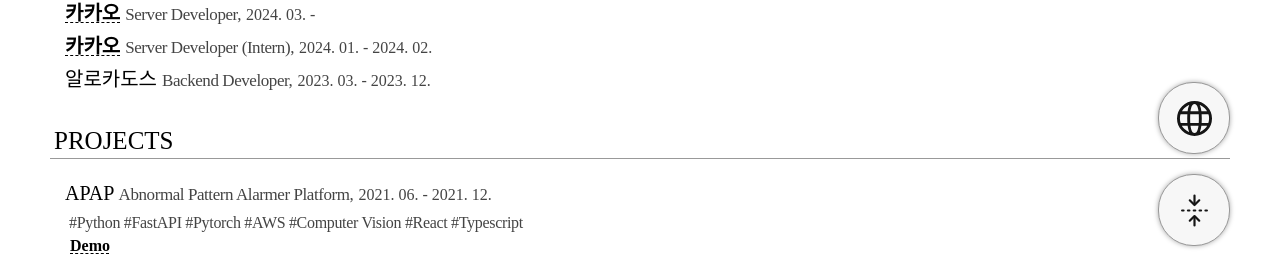
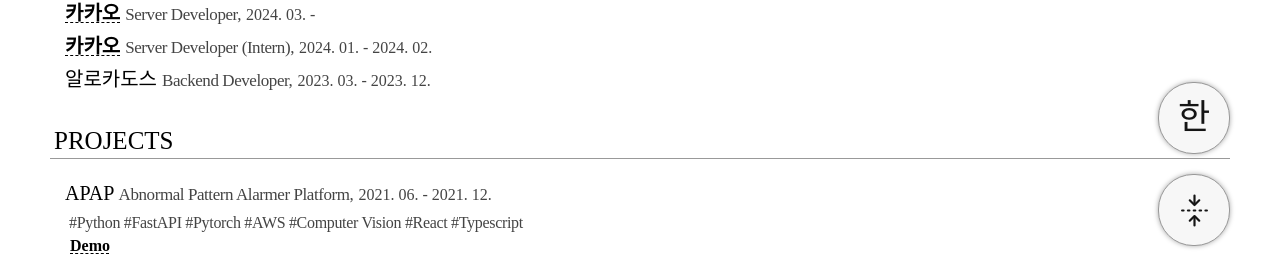
Before and after one commit to riroan/riroan.com, a React (Create React App) app in the folder riroan/: page / in a window 1280 px wide. Shown: the part 412-668 px from the top of the page. Built offline with nearby package versions, Linux system fonts and the light colour scheme; a web font is replaced by a local one.

Commit message:
임시커밋

```diff
--- a/riroan/package.json
+++ b/riroan/package.json
@@ -7,8 +7,10 @@
     "@testing-library/jest-dom": "^5.17.0",
     "@testing-library/react": "^13.4.0",
     "@testing-library/user-event": "^13.5.0",
+    "i18next": "^23.11.2",
     "react": "^18.2.0",
     "react-dom": "^18.2.0",
+    "react-i18next": "^14.1.1",
     "react-icons": "^5.0.1",
     "react-redux": "^9.1.0",
     "react-scripts": "5.0.1",
--- a/riroan/src/components/UtilitySet/UtilitySet.js
+++ b/riroan/src/components/UtilitySet/UtilitySet.js
@@ -2,28 +2,27 @@ import React from 'react'
 import styles from './UtilitySet.module.css'
 import { MdSunny } from 'react-icons/md'
 import { BiSolidMoon } from 'react-icons/bi'
-import { FaLanguage } from 'react-icons/fa6'
 import { GoUnfold, GoFold } from 'react-icons/go'
 import { useSelector, useDispatch } from 'react-redux'
 import { darkmodeActions } from '../../app/darkmodeSlice'
 import { detailActions } from '../../app/detailSlice'
 import { languageActions } from '../../app/languageSlice'
-import { GrLanguage } from 'react-icons/gr'
 import Utility from '../Utility'
+import i18n from 'i18next'
 
 export default function UtilitySet() {
 	const dispatch = useDispatch()
 	const darkmode = useSelector(state => state.darkmode.darkmode)
 	const detail = useSelector(state => state.detail.detail)
 	const language = useSelector(state => state.language.language)
-	const koStyle = { color: 'eee', borderColor: '1a1a1a', backgroundColor: 'red', filter: 'invert(100%)' }
-	const enStyle = { color: '1a1a1a', borderColor: 'eee', backgroundColor: 'red' }
 
 	return (
 		<div className={styles.container}>
 			<Utility
-				icon={<GrLanguage />}
+				icon={language === 'ko' ? '한' : 'A'}
+				style={{ fontWeight: 500 }}
 				onClick={() => {
+					i18n.changeLanguage(language === "ko" ? "en" : "ko")
 					dispatch(languageActions.toggle())
 				}}
 				className={darkmode}
--- a/riroan/src/dictionary/en.js
+++ b/riroan/src/dictionary/en.js
@@ -1,5 +1,25 @@
 const en = {
-	김명기: 'Kim myeong gi',
+	김명기: 'Myeonggi Kim',
+	백준: 'Baekjoon Online Judge (BOJ)',
+	'국내에서 가장 큰 알고리즘 문제 해결 플랫폼입니다. 현재 65등에 위치하고 있습니다.': 'Largest <TODO> platform in Korea. Currently 65th on leaderboard.',
+	솔브드: 'Solved.ac',
+	'백준에서 해결한 문제의 난이도에 따라 레이팅을 얻는 시스템입니다. 현재 278등에 위치하고 있고 상위 0.22%에 해당합니다.':
+		'Rating based on problems solved on BOJ. Currently 278th on leaderboard (top 0.22%)',
+	'솔브드 아레나': 'Solved.ac Arena',
+	'백준에서 개최되는 대회 성적에 따라 레이팅을 얻는 시스템입니다. 현재 44등에 위치하고 있고 상위 1.44%에 해당합니다.':
+	'Rating based on competitions attended on BOJ. Currently 44th on leaderboard (top 1.44%)',
+	'전 세계적으로 인기가 많은 경쟁 알고리즘 문제 해결 플랫폼입니다. 레이팅 1,932는 상위 3.91%에 해당합니다.': 'Competitive Programming platform from Japan. Highest rating 1,369 (top 3.91%)',
+	'최고 레이팅': 'Highest rating',
+	'일본에서 만들어진 경쟁 알고리즘 문제 해결 플랫폼입니다. 레이팅 1,369는 상위 7.58%에 해당합니다.': 'Competitive Programming platform from Japan. Highest rating 1,369 (top 7.58%)',
+	'전 세계 사람들과 겨루는 경쟁 알고리즘 문제 해결 플랫폼입니다. 레이팅 1,415는 상위 11.57%에 해당합니다.': '',
+	'건국대학교에서 개최한 알고리즘 문제 해결 대회입니다.': 'Programming contest hosted at Konkuk University',
+	'운영, 출제 및 검수': 'Coordinator, Problem Setter/Tester',
+	'만쥬의 식사': "Manjyu's Lunch",
+	'비숍 여행': 'Bishop Travels',
+	'시험자리 배정하기': 'Seating Positions for Exam',
+	'즐거운 XOR': 'Happy XOR',
+	'출제 및 검수': 'Problem Setter/Tester',
+	'K-문자열': 'K-String',
 }
 
 export default en
--- /dev/null
+++ b/riroan/src/i18n/index.js
@@ -0,0 +1,22 @@
+import i18n from 'i18next'
+import { initReactI18next } from 'react-i18next'
+import en from './locales/en'
+import ko from './locales/ko'
+
+i18n.use(initReactI18next).init({
+	resources: {
+		en: {
+			translation: en,
+		},
+		ko: {
+			translation: ko,
+		},
+	},
+	lng: 'ko',
+	fallbackLng: 'ko',
+	interpolation: {
+		escapeValue: false,
+	},
+})
+
+export default i18n
--- /dev/null
+++ b/riroan/src/i18n/locales/en.json
@@ -0,0 +1,12 @@
+{
+	"name": "Myeonggi Kim",
+	"greeting": "Hello! I am",
+	"greeting1": "",
+	"greeting2": "",
+	"greeting3": "Share my knowledge and grow together.",
+	"greeting4": "Solve complex problems with code.",
+	"greeting5": "Currently working as a full-time server developer.",
+
+	"company1": "Kakao Corp.",
+	"company2": "Alocados"
+}
--- /dev/null
+++ b/riroan/src/i18n/locales/ko.json
@@ -0,0 +1,117 @@
+{
+	"name": "김명기",
+	"greeting": "안녕하세요! 저는",
+	"greeting1": "언제나 현재 코드를 개선할 수 있는지 고민합니다.",
+	"greeting2": "What보다는 How와 Why를 중요하게 생각합니다.",
+	"greeting3": "알고 있는 지식을 알려주고 배우며 함께 성장하는 것을 지향합니다.",
+	"greeting4": "프로그래밍을 활용하여 문제를 해결하는 것을 좋아합니다.",
+	"greeting5": "파이썬을 주 언어로 사용하고 백엔드개발 업무를 하고 있습니다.",
+
+	"company1": "카카오",
+	"company2": "알로카도스",
+
+	"project1_1": "소프트웨어 마에스트로 12기에서 수행한 프로젝트입니다. CCTV에서 이상행동을 감지하면 관리자에게 알림을 보내고 관리자가 직접 이상행동을 정의할 수 있는 프로젝트입니다. Pytorch를 사용하여 AI모델 개발/학습/배포와 Backoffice페이지 개발을 담당했습니다.",
+	"project1_2": "CI/CD/CT 파이프라인 구성",
+	"project1_3": "관리자가 적은 양의 데이터로 이상행동을 정의할 수 있도록 Few-shot learning 기법 적용",
+	"project1_4": "실시간 추론 환경에서 30FPS인 CCTV와 15FPS인 모델의 처리 속도 차이를 개선하기 위해 프레임 스킵 기법 적용",
+	"project1_5": "Backbone Network 개선, Data augmentation, Fine tuning 학습 기법을 통해 탐지율 85% → 93% 개선",
+	"project1_6": "좌우 반전, 각도 회전 등 다양한 augmentation 기법으로 훈련 데이터 8배 이상 확보",
+	"project1_7": "F1 score, ROC등 다양한 metric을 통해 하이퍼 파라미터 튜닝",
+	"project1_8": "모델 개발을 위한 SOTA 논문 정독 및 적용",
+	"project1_9": "Atomic Design Pattern을 사용하여 Backoffice 페이지 구현",
+	"project1_10": "Agile 개발 방법론 사용",
+	"project1_10_1": "데일리 스크럼 수행",
+	"project1_10_2": "2주단위 스프린트 4회 진행",
+
+	"project2_1": "개인용 스토리지를 편리하게 사용할 수 있도록 개발한 1인 프로젝트입니다. 프론트엔드, 백엔드 개발을 모두 담당했습니다.",
+	"project2_2": "Nginx를 사용하여 리버스 프록시 적용, 최대 전송 파일 크기 제한",
+	"project2_3": "Certbot을 사용하여 HTTPS 통신",
+	"project2_4": "Docker Compose, Github Action을 사용하여 CI/CD 구성",
+	"project2_5": "JWT를 사용하여 인증 기능 구현",
+	"project2_6": "Spring Data JPA를 사용하여 ORM 적용",
+
+	"project3_1": "건국대학교 학생이 해결하지 않은 백준 문제를 분석하고 리스트를 제공하는 1인 프로젝트입니다. 프론트엔드, 백엔드 개발을 모두 담당했습니다.",
+	"project3_2": "Docker Compose, Github Action을 사용하여 CI/CD 구성",
+	"project3_3": "Crontab을 사용하여 주기적인 작업 수행",
+	"project3_4": "Chart.js를 사용하여 해결 문제 수 시각화",
+	"project3_5": "Pagination을 사용하여 효율적으로 목록 제공",
+	"project3_6": "ACM에서 SSL을 발급받아 Loadbalancer에 적용하여 HTTPS 통신 및 로드밸런싱",
+
+	"project4_1": "만우절을 기념하여 롤에서 사용하는 채팅을 모방하여 프로그래밍하는 난해한 프로그래밍 언어를 개발했습니다.",
+	"project4_2": "문법 정의 및 로직 구현",
+	"project4_3": "롤랭 위키 작성",
+
+	"education_1": "건국대학교 컴퓨터공학부 17학번 학사 졸업",
+	"education_2": "서서울생활과학고등학교",
+	"education_3": "국제정보과학과 졸업",
+	"education_4": "2016 MS Office 세계경진대회 한국 대표 선발전 3등상",
+	"education_5": "MOS Word Expert, PPT 취득",
+	"education_6": "ITQ 엑셀/액세스 A등급 취득",
+	"education_7": "정보처리기능사 취득",
+	"education_8": "전산회계 2급 취득",
+	"education_9": "ERP 정보관리사 물류 2급 취득",
+	"education_10": "졸업",
+	"": "양강중학교",
+	"": "서울양목초등학교",
+	"": "ITQ 한글/파워포인트 A등급 취득",
+	"": "워드프로세서 취득",
+
+	"": "전국 대학생 프로그래밍 대회",
+	"": "엘리스 코드 챌린지",
+	"": "2023, 최우수상",
+	"": "현대모비스 알고리즘 경진대회",
+	"": "2023, 장려상",
+	"": "탑 프로그래머스",
+	"": "2022, 탑 프로그래머스 취득",
+	"": "쇼미더 코드",
+	"": "2022, 1회차 금손 취득",
+
+	"": "백준",
+	"": "국내에서 가장 큰 알고리즘 문제 해결 플랫폼입니다. 현재 65등에 위치하고 있습니다.",
+	"": "솔브드",
+	"": "백준에서 해결한 문제의 난이도에 따라 레이팅을 얻는 시스템입니다. 현재 278등에 위치하고 있고 상위 0.22%에 해당합니다.",
+	"": "솔브드 아레나",
+	"": "최고 레이팅 2,234 (SS+)",
+	"": "백준에서 개최되는 대회 성적에 따라 레이팅을 얻는 시스템입니다. 현재 44등에 위치하고 있고 상위 1.44%에 해당합니다.",
+	"": "최고 레이팅 1,932 (Candidate Master)",
+	"": "전 세계적으로 인기가 많은 경쟁 알고리즘 문제 해결 플랫폼입니다. 레이팅 1,932는 상위 3.91%에 해당합니다.",
+	"": "최고 레이팅 1,369 (4 Kyu)",
+	"": "일본에서 만들어진 경쟁 알고리즘 문제 해결 플랫폼입니다. 레이팅 1,369는 상위 7.58%에 해당합니다.",
+	"": "Topcoder 최고 레이팅 1,415",
+	"": "전 세계 사람들과 겨루는 경쟁 알고리즘 문제 해결 플랫폼입니다. 레이팅 1,415는 상위 11.57%에 해당합니다.",
+	"": "건국대학교에서 개최한 알고리즘 문제 해결 대회입니다.",
+	"": "KUPC 2022 운영, 출제 및 검수",
+	"": "만쥬의 식사",
+	"": "비숍 여행",
+	"": "시험자리 배정하기",
+	"": "즐거운 XOR",
+	"": "KUPC 2023 출제 및 검수",
+	"": "K-문자열",
+
+	"": "FastAPI 오픈소스 기여",
+	"": "FastAPI 공식문서 번역에 기여했습니다.",
+	"": "SW 마에스트로 12기",
+	"": "한국정보산업연합회에서 주관하는 SW인재양성 프로그램입니다.",
+	"": "육군 SW 개발병",
+	"": "SW 개발병으로 군 복무를 수행했습니다.",
+
+	"": "Python3로 817점 취득",
+	"": "정보처리기사",
+	"": "제 1회 TOSC에서 최고점 취득",
+
+	"": "리그오브레전드",
+	"": "메이플스토리",
+	"": "배틀넷",
+	"": "하스스톤",
+
+	"": "이메일",
+	"": "블로그",
+	"": "인스타그램",
+	"": "깃허브",
+	"": "링크드인",
+	"": "백준",
+	"": "솔브드",
+	"": "코드포스",
+	"": "앳코더",
+	"": "탑코더"
+}
--- a/riroan/src/index.js
+++ b/riroan/src/index.js
@@ -5,6 +5,7 @@ import './reset.css'
 import './default.css'
 import { Provider } from 'react-redux'
 import store from './app/store'
+import './i18n'
 
 const root = ReactDOM.createRoot(document.getElementById('root'))
 root.render(
```
Also changed, not shown: riroan/src/App.js (+15 -12 lines), 2 other files (tests, documents, lock files or other folders).
